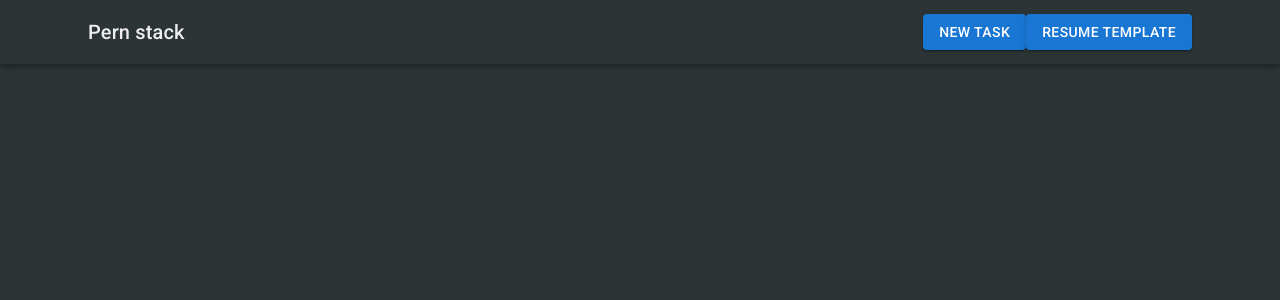
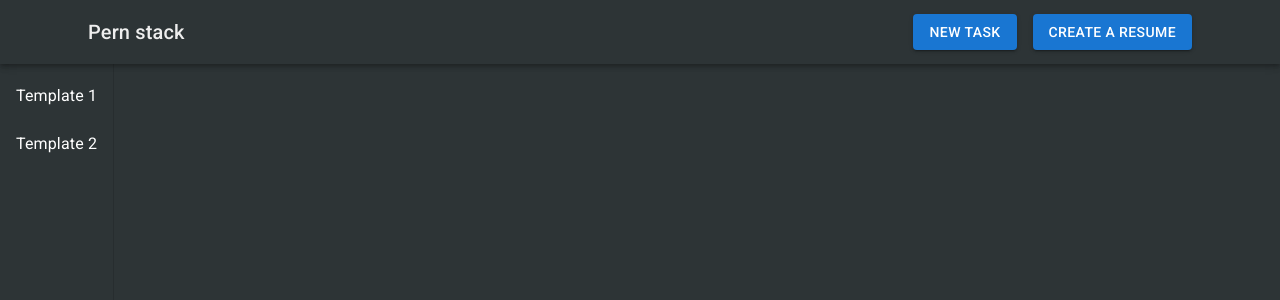
Before and after one commit to uprm-inso4115-2023-2024-s2/semester-project-automated-resume-builder, a React (Create React App) app in the folder ui/client/: page /resume/templates in a window 1280 px wide. Shown: the top 300 px of the page. Built offline with nearby package versions, Linux system fonts and the light colour scheme.

Commit message:
Created a templates page, added the preview feature, and a download option.

```diff
--- a/ui/client/package.json
+++ b/ui/client/package.json
@@ -10,6 +10,8 @@
     "@testing-library/jest-dom": "^5.17.0",
     "@testing-library/react": "^13.4.0",
     "@testing-library/user-event": "^13.5.0",
+    "html2canvas": "^1.4.1",
+    "jspdf": "^2.5.1",
     "react": "^18.2.0",
     "react-dom": "^18.2.0",
     "react-router-dom": "^6.22.0",
--- a/ui/client/src/App.js
+++ b/ui/client/src/App.js
@@ -1,12 +1,22 @@
-import {BrowserRouter, Routes, Route} from 'react-router-dom'
-import TaskList from './components/Task.list'
-import TaskForm from './components/TaskForm'
-import ResumeForm from './components/resume'
-import {Container} from '@mui/material'
-import Menu from "./components/NavBar"
+import React, { useState } from 'react';
+import { BrowserRouter, Routes, Route } from 'react-router-dom';
+// import { UserProvider } from './contexts/UserContext.js';
+import TaskList from './components/Task.list';
+import TaskForm from './components/TaskForm';
+import ResumeForm from './components/resume.js';
+import ResumeTemplates from './components/templates.js'; // Import the ResumeTemplates component
+import { Container } from '@mui/material';
+import Menu from "./components/NavBar";
 
-export default function App(){
+export default function App() {
+  const [submittedResume, setSubmittedResume] = useState(null);
+
+  const handleResumeSubmit = (resumeData) => {
+    setSubmittedResume(resumeData);
+  };
+
   return (
+    // <UserProvider>
     <BrowserRouter>
       <Menu />
       <Container>
@@ -14,9 +24,12 @@ export default function App(){
           <Route path='/' element={<TaskList />} />
           <Route path='/tasks/new' element={<TaskForm />} />
           <Route path='/tasks/:id/edit' element={<TaskForm />} />
-          <Route path='/resume/new' element={<ResumeForm />} />
+          <Route path='/resume/new' element={<ResumeForm submitCallBack={handleResumeSubmit} />} />
+          {/* Pass the submitted resume data to ResumeTemplates */}
+          <Route path='/resume/templates' element={<ResumeTemplates submittedResume={submittedResume} />} />
         </Routes>
       </Container>
     </BrowserRouter>
-  )
+  //   </UserProvider>
+  );
 }
--- a/ui/client/src/components/NavBar.js
+++ b/ui/client/src/components/NavBar.js
@@ -18,8 +18,8 @@ export default function Navbar(){
                     <Button variant='contained' color='primary' onClick={() => navigate('tasks/new')} className="navbarButton">
                         New task
                     </Button>
-                    <Button variant='contained' color='primary' onClick={() => navigate('resume/new')}>
-                        Resume Template
+                    <Button variant='contained' color='primary' style={{ marginLeft: '1rem' }} onClick={() => navigate('resume/new')}>
+                        Create a Resume
                     </Button>
                 </Toolbar>
             </Container>
--- a/ui/client/src/components/resume.js
+++ b/ui/client/src/components/resume.js
@@ -1,7 +1,10 @@
 import React, { useState } from 'react';
 import { Button, Card, CardContent, Grid, TextField, Typography } from '@mui/material';
+import { useNavigate } from 'react-router-dom';
 
-export default function ResumeForm() {
+export default function ResumeForm({ submitCallBack }) {
+  const navigate = useNavigate(); // Initialize useNavigate hook
+
   const [resume, setResume] = useState({
     name: '',
     email: '',
@@ -17,8 +20,11 @@ export default function ResumeForm() {
 
   const handleSubmit = async (e) => {
     e.preventDefault();
-    // Handle the submit action, e.g., sending data to a server or displaying it on the screen
-    console.log(resume);
+    // Pass the resume data to the parent component
+    submitCallBack(resume);
+
+    // Redirect to template.js after submission
+    navigate('/resume/templates');
   };
 
   return (
@@ -30,8 +36,8 @@ export default function ResumeForm() {
           </Typography>
           <CardContent>
             <form onSubmit={handleSubmit}>
-              {/* Name */}
-              <TextField
+               {/* Name */}
+               <TextField
                 variant="filled"
                 label="Name"
                 name="name"
@@ -110,7 +116,6 @@ export default function ResumeForm() {
                 InputLabelProps={{ style: { color: 'white' } }}
                 inputProps={{ style: { color: 'white' } }}
               />
-
               <Button variant="contained" color="primary" type="submit" sx={{ mt: 2 }}>
                 Submit Resume
               </Button>
--- /dev/null
+++ b/ui/client/src/components/templates.js
@@ -0,0 +1,105 @@
+import React, { useState, useRef } from 'react';
+import { Grid, Typography, Drawer, List, ListItem, ListItemText, Button } from '@mui/material';
+import { jsPDF } from 'jspdf';
+import html2canvas from 'html2canvas';
+
+export default function ResumeTemplates({ submittedResume }) {
+  const [generatedTemplate, setGeneratedTemplate] = useState(null);
+  const [pdfUrl, setPdfUrl] = useState('');
+  const templateRef = useRef(null); // Reference for the template to convert into PDF
+
+  const generateResume = (templateType) => {
+    let content = null;
+    switch (templateType) {
+      case 'Template 1':
+        content = (
+          <div>
+            <Typography variant="h6">Template 1</Typography>
+            <div style={{ border: '1px solid #ccc', padding: '10px', borderRadius: '5px', backgroundColor: 'white', color: 'black' }}>
+              <Typography variant="subtitle1">Name: {submittedResume.name}</Typography>
+              <Typography variant="subtitle1">Email: {submittedResume.email}</Typography>
+              <Typography variant="subtitle1">Summary: {submittedResume.summary}</Typography>
+              {/* Additional fields for Template 1 */}
+            </div>
+          </div>
+        );
+        break;
+      case 'Template 2':
+        content = (
+          <div>
+            <Typography variant="h6">Template 2</Typography>
+            <div style={{ border: '1px solid #ccc', padding: '10px', borderRadius: '5px', backgroundColor: 'white', color: 'black' }}>
+              <Typography variant="subtitle1">Name: {submittedResume.name}</Typography>
+              <Typography variant="subtitle1">Email: {submittedResume.email}</Typography>
+              {/* Custom fields for Template 2 */}
+            </div>
+          </div>
+        );
+        break;
+      default:
+        content = null;
+    }
+    setGeneratedTemplate(content);
+  };
+
+  const generatePdf = async () => {
+    if (!templateRef.current) return;
+    const canvas = await html2canvas(templateRef.current);
+    const data = canvas.toDataURL('image/png');
+
+    const pdf = new jsPDF({
+      orientation: 'portrait',
+    });
+    const imgProps = pdf.getImageProperties(data);
+    const pdfWidth = pdf.internal.pageSize.getWidth();
+    const pdfHeight = (imgProps.height * pdfWidth) / imgProps.width;
+    pdf.addImage(data, 'PNG', 0, 0, pdfWidth, pdfHeight);
+    const pdfBlob = pdf.output('blob');
+    setPdfUrl(URL.createObjectURL(pdfBlob));
+  };
+
+  return (
+    <Grid container spacing={0}>
+      <Grid item xs={3}>
+        <Drawer
+          anchor="left"
+          variant="permanent"
+          PaperProps={{
+            style: {
+              backgroundColor: 'transparent',
+              marginTop: '64px',
+              color: 'white',
+              overflow: 'hidden',
+            },
+          }}
+        >
+          <List>
+            <ListItem button onClick={() => generateResume('Template 1')}>
+              <ListItemText primary="Template 1" />
+            </ListItem>
+            <ListItem button onClick={() => generateResume('Template 2')}>
+              <ListItemText primary="Template 2" />
+            </ListItem>
+            {/* List other templates as needed */}
+          </List>
+        </Drawer>
+      </Grid>
+      <Grid item xs={9} style={{ position: 'relative' }}>
+        <div ref={templateRef}>
+          {/* Display the generated template */}
+          {generatedTemplate}
+        </div>
+        {generatedTemplate && (
+          <>
+            <Button variant="contained" color="primary" onClick={generatePdf} style={{ margin: '10px' }}>
+              Preview
+            </Button>
+            {pdfUrl && (
+              <iframe src={pdfUrl} style={{ width: '100%', height: '500px' }} frameBorder="0" title="Resume Preview"></iframe>
+            )}
+          </>
+        )}
+      </Grid>
+    </Grid>
+  );
+}
```
Also changed, not shown: 1 other file (tests, documents, lock files or other folders).
